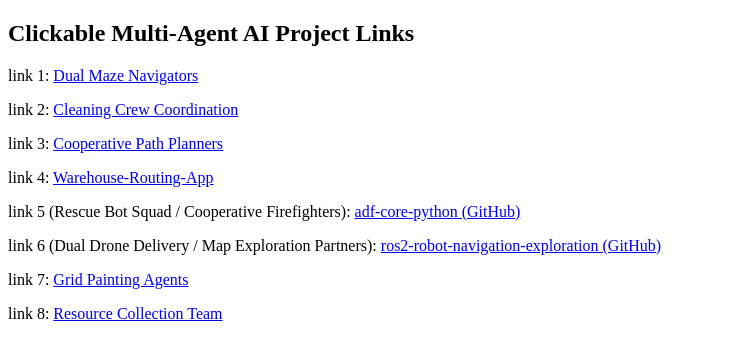
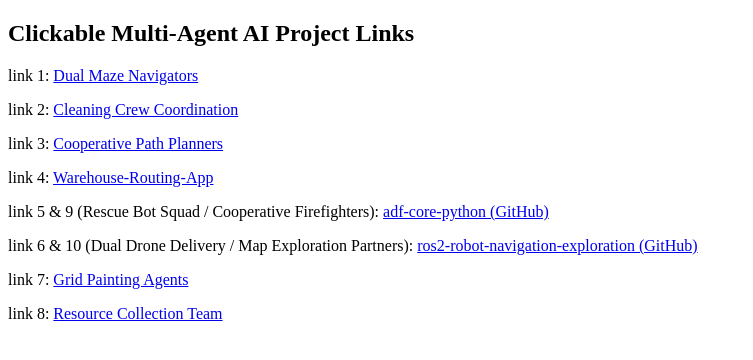
Before and after one commit to Sahil1024-git/AI-hackathon-2025-, a plain HTML site: page index.html in a window 1280 px wide. Shown: the whole page, without its empty margins (0-753 px from the left). Drawn offline with Linux system fonts and the light colour scheme.

Commit message:
Modify project links in index.html
Updated project links and added new links for Rescue Bot Squad and Dual Drone Delivery.

```diff
--- a/index.html
+++ b/index.html
@@ -37,14 +37,14 @@
         </p>
 
         <p>
-            link 5 (Rescue Bot Squad / Cooperative Firefighters):
-            <a href="https://github.com/roborescue/adf-core-python">
+            link 5 & 9 (Rescue Bot Squad / Cooperative Firefighters):
+            <a href="https://www.google.com/search?q=https://github.com/roborescue/adf-core-python">
                 adf-core-python (GitHub)
             </a>
         </p>
 
         <p>
-            link 6 (Dual Drone Delivery / Map Exploration Partners):
+            link 6 & 10 (Dual Drone Delivery / Map Exploration Partners):
             <a href="https://github.com/Dong-Chengteng/ros2-robot-navigation-exploration">
                 ros2-robot-navigation-exploration (GitHub)
             </a>
```
